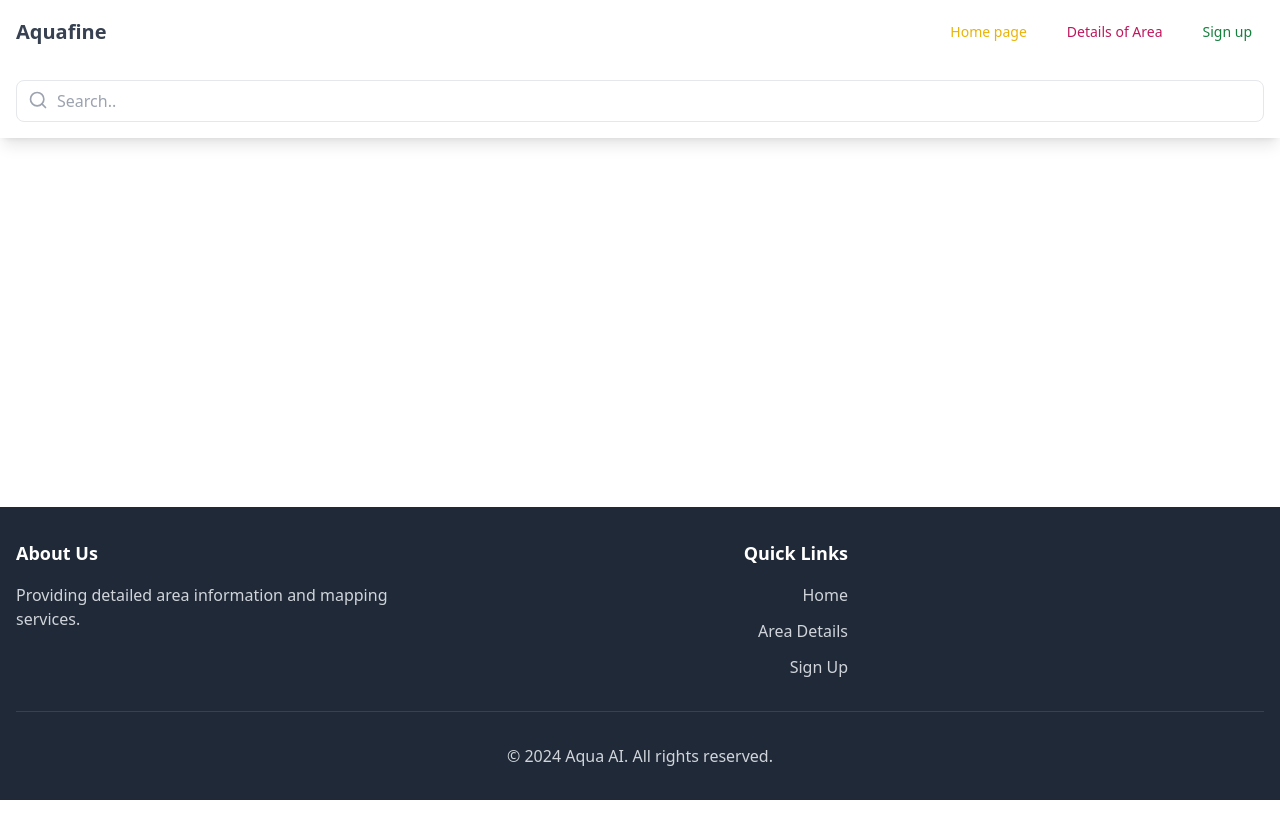
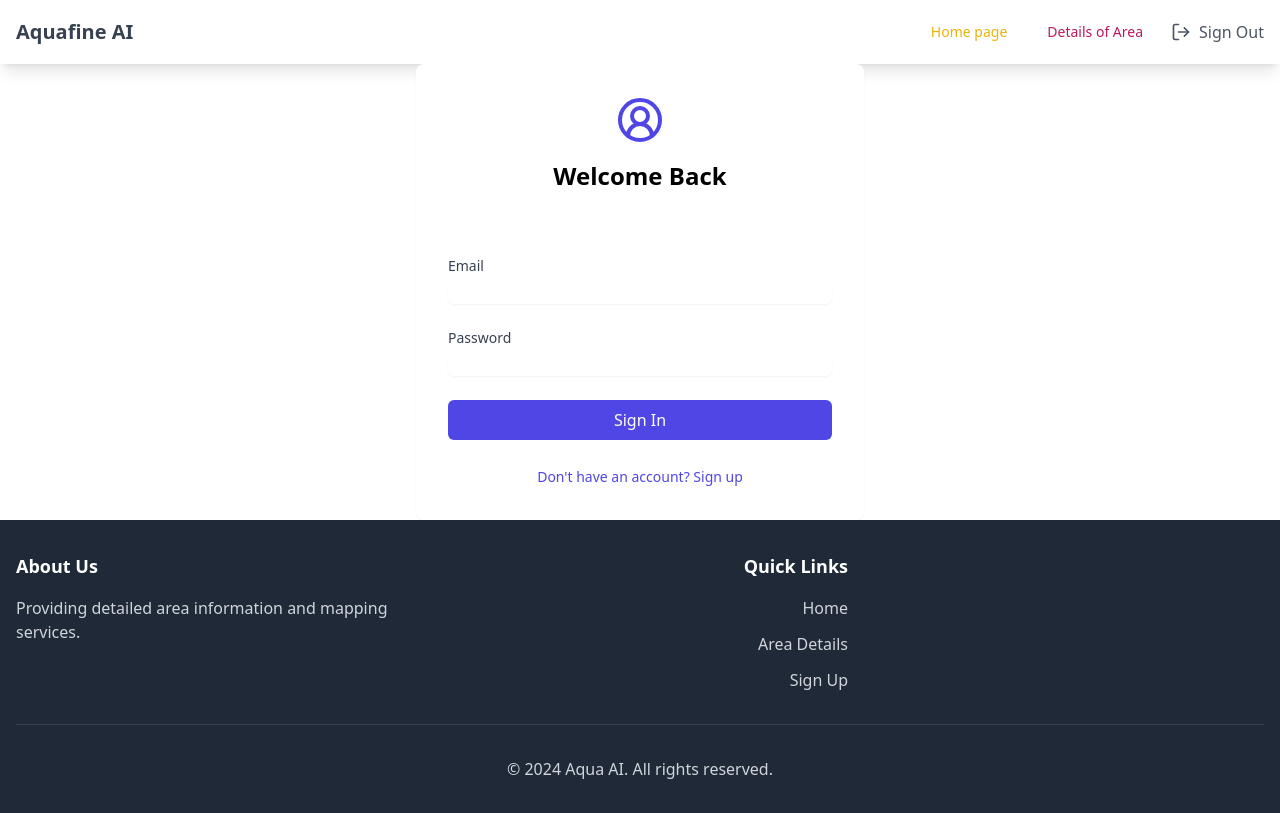
Before and after one commit to NABADEEP069/AquaAI, a React (Vite) app: page /auth in a window 1280 px wide. Built offline with nearby package versions, Linux system fonts and the light colour scheme.

Commit message:
upd routes

```diff
--- a/index.html
+++ b/index.html
@@ -4,7 +4,7 @@
     <meta charset="UTF-8" />
     <link rel="icon" type="image/svg+xml" href="/vite.svg" />
     <meta name="viewport" content="width=device-width, initial-scale=1.0" />
-    <title>Aquafine</title>
+    <title>Aquafine AI</title>
   </head>
   <body>
     <div id="root"></div>
--- a/package.json
+++ b/package.json
@@ -18,6 +18,7 @@
     "lucide-react": "^0.344.0",
     "react": "^18.3.1",
     "react-dom": "^18.3.1",
+    "react-hot-toast": "^2.5.1",
     "react-router-dom": "^6.22.2"
   },
   "devDependencies": {
--- a/src/App.tsx
+++ b/src/App.tsx
@@ -5,7 +5,7 @@ import Footer from './components/Footer';
 import Home from './pages/Home';
 import Details from './pages/Details';
 import Auth from './pages/Auth';
-
+import Profile from './pages/profile';
 function App() {
   return (
     <AuthProvider>
@@ -16,7 +16,8 @@ function App() {
             <Routes>
               <Route path="/" element={<Home />} />
               <Route path="/details" element={<Details />} />
-              <Route path="/signup" element={<Auth />} />
+              <Route path="/auth" element={<Auth />} />
+              <Route path="/profile" element={<Profile/>} />
             </Routes>
           </div>
           <Footer />
--- a/src/components/Navbar.tsx
+++ b/src/components/Navbar.tsx
@@ -4,7 +4,7 @@ import { useAuth } from '../context/AuthContext';
 import { supabase } from '../lib/supabase';
 
 export default function Navbar() {
-  const { user } = useAuth();
+  const { } = useAuth();
   const navigate = useNavigate();
 
   const handleSignOut = async () => {
@@ -22,11 +22,11 @@ export default function Navbar() {
               to="/"
               className="text-xl font-semibold text-gray-700 hover:text-gray-900"
             >
-              Aquafine
+              Aquafine AI
             </Link>
           </div>
 
-          {/* Right Side Navigation */}
+
           <div className="flex space-x-4 items-center">
             <Link
               to="/"
@@ -40,39 +40,20 @@ export default function Navbar() {
             >
               Details of Area
             </Link>
-            {!user ? (
-              <Link
-                to="/signup"
-                className="px-3 py-2 rounded-md text-sm font-medium text-green-700 hover:text-green-400 hover:bg-green-50 transition ease-in-out duration-300 transform hover:scale-105"
-              >
-                Sign up
-              </Link>
-            ) : (
-              <button
-                onClick={handleSignOut}
-                className="flex items-center px-3 py-2 rounded-md text-sm font-medium text-gray-700 hover:text-gray-900 hover:bg-gray-50 transition ease-in-out duration-300 transform hover:scale-105"
-              >
-                <LogOut size={16} className="mr-2" />
-                Sign out
-              </button>
-            )}
+            <button
+            onClick={handleSignOut}
+
+            className="flex items-center space-x-2 text-gray-600 hover:text-gray-800"
+          >
+            <LogOut className="h-5 w-5" />
+            <span>Sign Out</span>
+          </button>
+
           </div>
         </div>
       </div>
 
-      {/* Search Bar */}
-      <div className="max-w-7xl mx-auto px-4 py-4">
-        <div className="relative">
-          <input
-            type="text"
-            className="w-full pl-10 pr-4 py-2 border rounded-lg focus:outline-none focus:border-blue-500"
-            placeholder="Search.."
-          />
-          <div className="absolute left-3 top-2.5 text-gray-400">
-            <Search size={20} />
-          </div>
-        </div>
-      </div>
+
     </nav>
   );
 }
--- /dev/null
+++ b/src/hooks/useAuth.ts
@@ -0,0 +1,73 @@
+import { useEffect, useState } from 'react';
+import { supabase } from '../lib/supabase';
+import type { Profile } from '../types';
+import toast from 'react-hot-toast';
+import { User } from '@supabase/supabase-js';
+
+export function useAuth() {
+  const [user, setUser] = useState<User | null>(null);
+  const [profile, setProfile] = useState<Profile | null>(null);
+  const [loading, setLoading] = useState(true);
+  const [error, setError] = useState<string | null>(null);
+
+  async function fetchProfile(userId: string) {
+    try {
+      const { data, error } = await supabase
+        .from('profiles')
+        .select('*')
+        .eq('id', userId)
+        .maybeSingle();
+
+      if (error) throw error;
+
+      setProfile(data);
+      if (!data) {
+        throw new Error('Profile not found');
+      }
+    } catch (err) {
+      console.error('Error fetching profile:', err);
+      if (err instanceof Error) {
+        setError(err.message);
+      } else {
+        setError(String(err));
+      }
+      toast.error('Failed to load profile');
+    } finally {
+      setLoading(false);
+    }
+  }
+
+  useEffect(() => {
+    let mounted = true;
+
+    supabase.auth.getSession().then(({ data: { session } }) => {
+      if (!mounted) return;
+
+      setUser(session?.user ?? null);
+      if (session?.user) {
+        fetchProfile(session.user.id);
+      } else {
+        setLoading(false);
+      }
+    });
+
+    const { data: { subscription } } = supabase.auth.onAuthStateChange((_event, session) => {
+      if (!mounted) return;
+
+      setUser(session?.user ?? null);
+      if (session?.user) {
+        fetchProfile(session.user.id);
+      } else {
+       setProfile(null);
+        setLoading(false);
+      }
+    });
+
+    return () => {
+      mounted = false;
+      subscription.unsubscribe();
+    };
+  }, []);
+
+  return { user, profile, loading, error };
+}
--- /dev/null
+++ b/src/lib/auth.ts
@@ -0,0 +1,25 @@
+import { supabase } from './supabase';
+
+export async function checkUserExists(email: string) {
+  const { data } = await supabase
+    .from('profiles')
+    .select('id')
+    .eq('email', email)
+    .maybeSingle();
+  return !!data;
+}
+
+export async function createProfile({ userId, email }: { userId: string; email: string; }) {
+  const { error } = await supabase
+    .from('profiles')
+    .upsert({
+      id: userId,
+      username: email.split('@')[0],
+      email,
+
+    })
+    .select()
+    .single();
+
+  if (error) throw error;
+}
--- a/src/pages/Auth.tsx
+++ b/src/pages/Auth.tsx
@@ -1,132 +1,129 @@
-import { useState } from 'react';
+import React from 'react';
 import { useNavigate } from 'react-router-dom';
 import { supabase } from '../lib/supabase';
+import { createProfile } from '../lib/auth';
+import { UserCircle2 } from 'lucide-react';
+import toast from 'react-hot-toast';
 
 export default function Auth() {
-  const [isSignUp, setIsSignUp] = useState(true);
-  const [email, setEmail] = useState('');
-  const [password, setPassword] = useState('');
-  const [error, setError] = useState('');
-  const [message, setMessage] = useState('');
+  const [email, setEmail] = React.useState('');
+  const [password, setPassword] = React.useState('');
+  const [isSignUp, setIsSignUp] = React.useState(false);
+  const [loading, setLoading] = React.useState(false);
   const navigate = useNavigate();
 
-  const handleSubmit = async (e: React.FormEvent) => {
+  const handleAuth = async (e: React.FormEvent) => {
     e.preventDefault();
-    setError('');
-    setMessage('');
+    setLoading(true);
 
     try {
       if (isSignUp) {
-        const { error: signUpError } = await supabase.auth.signUp({
+        const { data, error: signUpError } = await supabase.auth.signUp({
           email,
           password,
         });
 
         if (signUpError) throw signUpError;
 
-
-        const { error: signInError } = await supabase.auth.signInWithPassword({
+        if (data.user) {
+          try {
+            await createProfile({ userId: data.user.id, email });
+            toast.success('Registration successful! Please sign in.');
+            setIsSignUp(false);
+          } catch (profileError) {
+            console.error('Profile creation error:', profileError);
+            await supabase.auth.signOut();
+            throw new Error('Failed to create profile');
+          }
+        }
+      } else {
+        const { error } = await supabase.auth.signInWithPassword({
           email,
           password,
         });
 
-        if (signInError) throw signInError;
+        if (error) throw error;
 
-        navigate('/');
-      } else {
-        const { error: signInError } = await supabase.auth.signInWithPassword({
-          email,
-          password,
-        });
-
-        if (signInError) throw signInError;
+        toast.success('Welcome back!');
         navigate('/');
       }
-    } catch (err: any) {
-      setError(err.message);
+    } catch (error) {
+      if (error instanceof Error && error.message.includes('User already registered')) {
+        toast.error('Account already exists. Please sign in.');
+        setIsSignUp(false);
+      } else {
+        if (error instanceof Error) {
+          toast.error(error.message);
+        } else {
+          toast.error('An unknown error occurred');
+        }
+      }
+    } finally {
+      setLoading(false);
     }
   };
 
   return (
-    <div className="min-h-screen bg-gray-50 flex items-center justify-center py-12 px-4 sm:px-6 lg:px-8">
-      <div className="max-w-md w-full space-y-8 bg-white p-8 rounded-lg shadow-lg">
-        <div>
-          <h2 className="mt-6 text-center text-3xl font-extrabold text-gray-900">
-            {isSignUp ? 'Create your account' : 'Sign in to your account'}
+    <div className="max-w-md mx-auto">
+      <div className="bg-white p-8 rounded-lg shadow-sm">
+        <div className="text-center mb-16"> {/* Increased margin */}
+          <UserCircle2 className="h-12 w-12 text-indigo-600 mx-auto mb-4" /> {/* Increased margin */}
+          <h2 className="text-2xl font-bold mb-8"> {/* Increased margin */}
+            {isSignUp ? 'Create an Account' : 'Welcome Back'}
           </h2>
-          <p className="mt-2 text-center text-sm text-gray-600">
-            {isSignUp ? 'Already have an account?' : "Don't have an account?"}{' '}
-            <button
-              onClick={() => {
-                setIsSignUp(!isSignUp);
-                setError('');
-                setMessage('');
-              }}
-              className="font-medium text-blue-600 hover:text-blue-500"
-            >
-              {isSignUp ? 'Sign in' : 'Sign up'}
-            </button>
-          </p>
         </div>
 
-        {error && (
-          <div className="bg-red-50 border border-red-200 text-red-600 px-4 py-3 rounded-lg">
-            {error}
-          </div>
-        )}
-
-        {message && (
-          <div className="bg-green-50 border border-green-200 text-green-600 px-4 py-3 rounded-lg">
-            {message}
-          </div>
-        )}
-
-        <form onSubmit={handleSubmit} className="mt-8 space-y-6">
-          <div className="rounded-md shadow-sm space-y-4">
+        <form onSubmit={handleAuth} className="space-y-6">
           <div>
-              <label htmlFor="email-address" className="block text-sm font-medium text-gray-700 mb-1">
-                Email address
+            <label className="block text-sm font-medium text-gray-700">
+              Email
             </label>
             <input
-                id="email-address"
-                name="email"
               type="email"
               value={email}
               onChange={(e) => setEmail(e.target.value)}
-                autoComplete="email"
+              className="mt-1 block w-full rounded-md border-gray-300 shadow-sm focus:border-indigo-300 focus:ring focus:ring-indigo-200 focus:ring-opacity-50"
               required
-                className="appearance-none rounded-lg relative block w-full px-3 py-2 border border-gray-300 placeholder-gray-500 text-gray-900 focus:outline-none focus:ring-blue-500 focus:border-blue-500 focus:z-10 sm:text-sm"
-                placeholder="Email address"
             />
           </div>
+
           <div>
-              <label htmlFor="password" className="block text-sm font-medium text-gray-700 mb-1">
+            <label className="block text-sm font-medium text-gray-700">
               Password
             </label>
             <input
-                id="password"
-                name="password"
               type="password"
               value={password}
               onChange={(e) => setPassword(e.target.value)}
-                autoComplete="current-password"
+              className="mt-1 block w-full rounded-md border-gray-300 shadow-sm focus:border-indigo-300 focus:ring focus:ring-indigo-200 focus:ring-opacity-50"
               required
-                className="appearance-none rounded-lg relative block w-full px-3 py-2 border border-gray-300 placeholder-gray-500 text-gray-900 focus:outline-none focus:ring-blue-500 focus:border-blue-500 focus:z-10 sm:text-sm"
-                placeholder="Password"
               minLength={6}
             />
           </div>
-          </div>
 
-          <div>
           <button
             type="submit"
-              className="group relative w-full flex justify-center py-2 px-4 border border-transparent text-sm font-medium rounded-md text-white bg-blue-600 hover:bg-blue-700 focus:outline-none focus:ring-2 focus:ring-offset-2 focus:ring-blue-500"
+            disabled={loading}
+            className="w-full bg-indigo-600 text-white py-2 px-4 rounded-md hover:bg-indigo-700 disabled:opacity-50"
           >
-              {isSignUp ? 'Sign up' : 'Sign in'}
+            {loading
+              ? 'Please wait...'
+              : isSignUp
+              ? 'Create Account'
+              : 'Sign In'}
+          </button>
+        </form>
+
+        <div className="mt-6 text-center">
+          <button
+            onClick={() => setIsSignUp(!isSignUp)}
+            className="text-sm text-indigo-600 hover:text-indigo-500"
+          >
+            {isSignUp
+              ? 'Already have an account? Sign in'
+              : "Don't have an account? Sign up"}
           </button>
         </div>
-        </form>
       </div>
     </div>
   );
--- /dev/null
+++ b/src/pages/profile.tsx
@@ -0,0 +1,79 @@
+import React from 'react';
+import { useNavigate } from 'react-router-dom';
+import { LogOut } from 'lucide-react';
+import { supabase } from '../lib/supabase';
+import { useAuth } from '../hooks/useAuth'; // Ensure this path is correct or update it to the correct path
+
+
+import toast from 'react-hot-toast';
+
+export default function Profile() {
+  const { profile } = useAuth();
+  const navigate = useNavigate();
+  const [loading, setLoading] = React.useState(false);
+
+  const handleSignOut = async () => {
+    setLoading(true);
+    try {
+      const { error } = await supabase.auth.signOut();
+      if (error) throw error;
+      navigate('/');
+    } catch (error) {
+      toast.error('Failed to sign out');
+      console.error('Error:', error);
+    } finally {
+      setLoading(false);
+    }
+  };
+
+  if (!profile) {
+    return (
+      <div className="text-center">
+        <p className="text-gray-600">Please sign in to view your profile.</p>
+      </div>
+    );
+  }
+
+  return (
+    <div className="max-w-2xl mx-auto">
+      <div className="bg-white p-8 rounded-lg shadow-sm">
+        <div className="flex justify-between items-center mb-6">
+          <h2 className="text-2xl font-bold">Profile</h2>
+          <button
+            onClick={handleSignOut}
+            disabled={loading}
+            className="flex items-center space-x-2 text-gray-600 hover:text-gray-800"
+          >
+            <LogOut className="h-5 w-5" />
+            <span>Sign Out</span>
+          </button>
+        </div>
+
+        <div className="space-y-6">
+          <div className="space-y-4">
+            <div>
+              <label className="block text-sm font-medium text-gray-700">Username</label>
+              <p className="mt-1 text-lg">{profile.username}</p>
+            </div>
+
+
+
+            <div>
+              <label className="block text-sm font-medium text-gray-700">Status</label>
+
+            </div>
+
+            <div>
+              <label className="block text-sm font-medium text-gray-700">Member Since</label>
+              <p className="mt-1 text-lg">
+                {new Date(profile.created_at).toLocaleDateString()}
+              </p>
+            </div>
+          </div>
+
+
+        </div>
+      </div>
+    </div>
+  );
+}
--- /dev/null
+++ b/src/types/index.ts
@@ -0,0 +1,13 @@
+export interface Profile {
+    phone_number: any;
+    id: string;
+    username: string;
+    role: 'student';
+    rating: number;
+    total_ratings: number;
+    created_at: string;
+
+    is_outside_campus?: boolean;
+    last_status_update?: string;
+    email: string;
+  }
```
Also changed, not shown: src/pages/Home.tsx (+27 -2 lines), 1 other file (tests, documents, lock files or other folders). Lines whose indentation alone changed are shown as unchanged.
